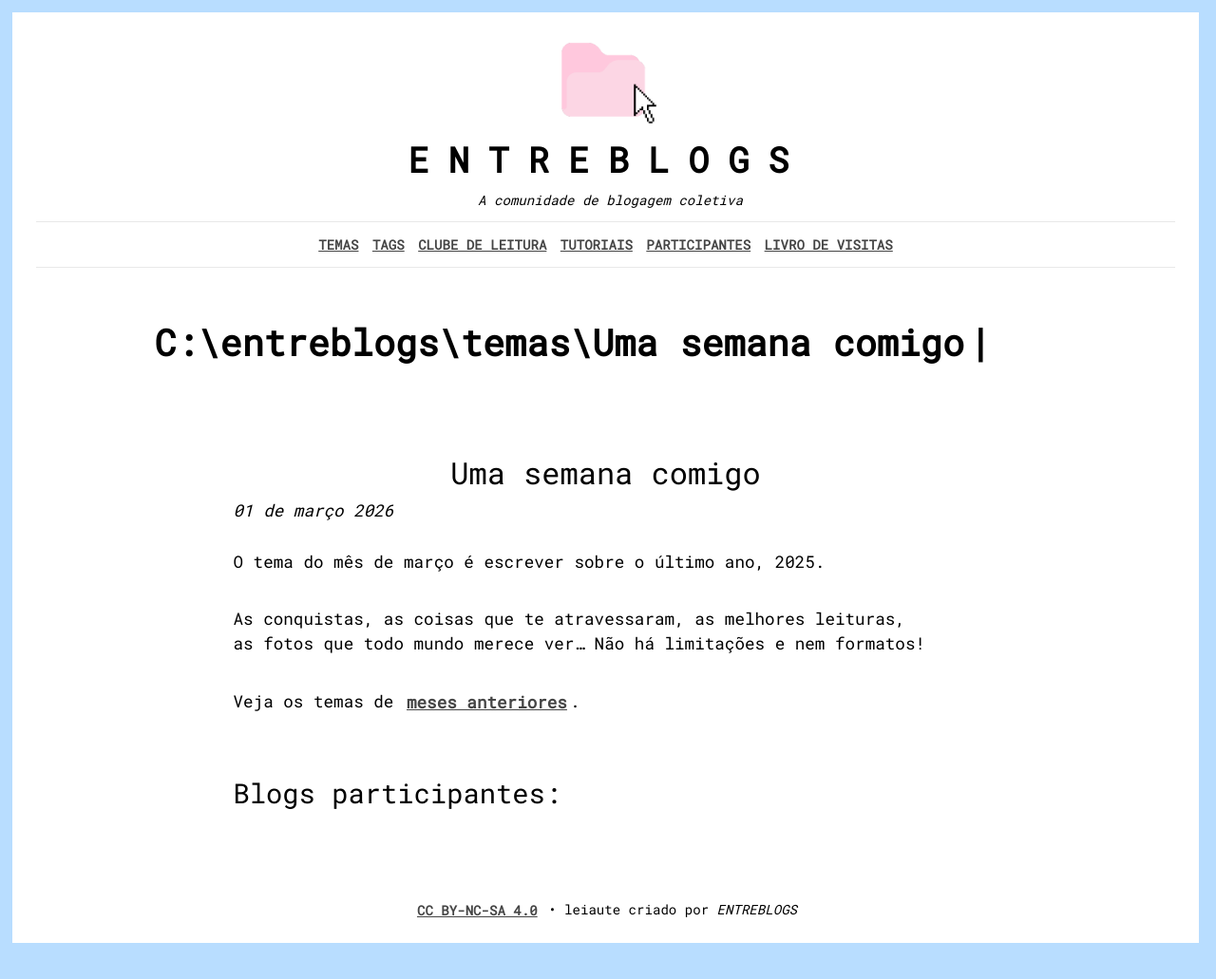
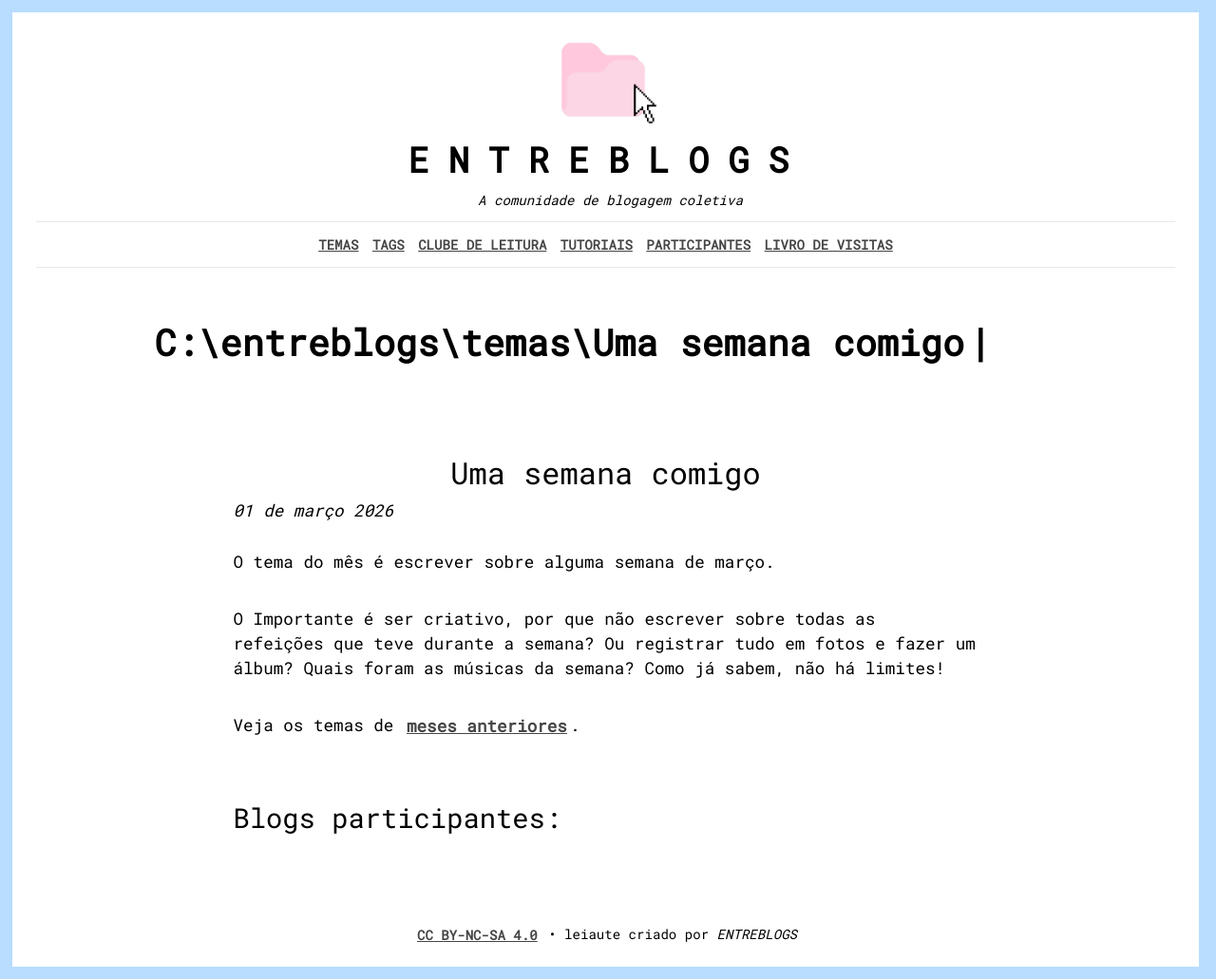
Before and after one commit to bamoretti/entreblogs, a Jekyll site: the page built from auxiliares/temas/uma-semana-comigo.md, in a window 1280 px wide. Shown: the whole page at 95% size. Built offline with Jekyll 4.4.1, drawn with Linux system fonts in a browser that asks for light colours; nearby versions of some CDN libraries; comment, search, counter and statistics services are not loaded; before the commit the page ends 1005 px from its top, so only the background shows below that.

Commit message:
Update uma-semana-comigo.md

```diff
--- a/auxiliares/temas/uma-semana-comigo.md
+++ b/auxiliares/temas/uma-semana-comigo.md
@@ -6,9 +6,10 @@ description: Tema de março/2026.
 permalink: /temas/uma-semana-comigo
 ---
 <time>01 de março 2026</time>
-O tema do mês de março é escrever sobre o último ano, 2025.
+O tema do mês é escrever sobre alguma semana de março.
 
-As conquistas, as coisas que te atravessaram, as melhores leituras, as fotos que todo mundo merece ver... Não há limitações e nem formatos!
+O Importante é ser criativo, por que não escrever sobre todas as refeições que teve durante a semana? Ou registrar tudo em fotos e fazer um álbum? Quais foram as músicas da semana?
+Como já sabem, não há limites!
 
 Veja os temas de [meses anteriores](/temas).
 
```
